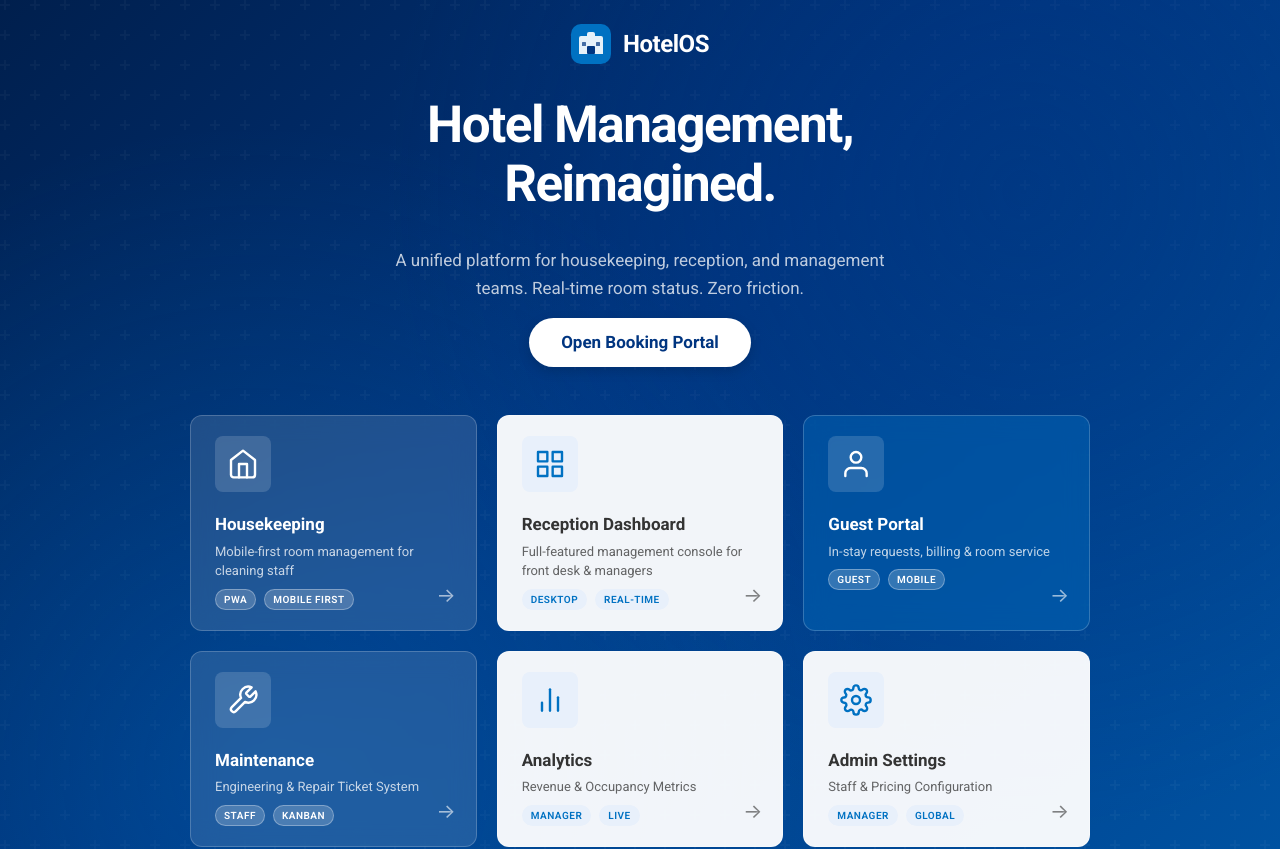
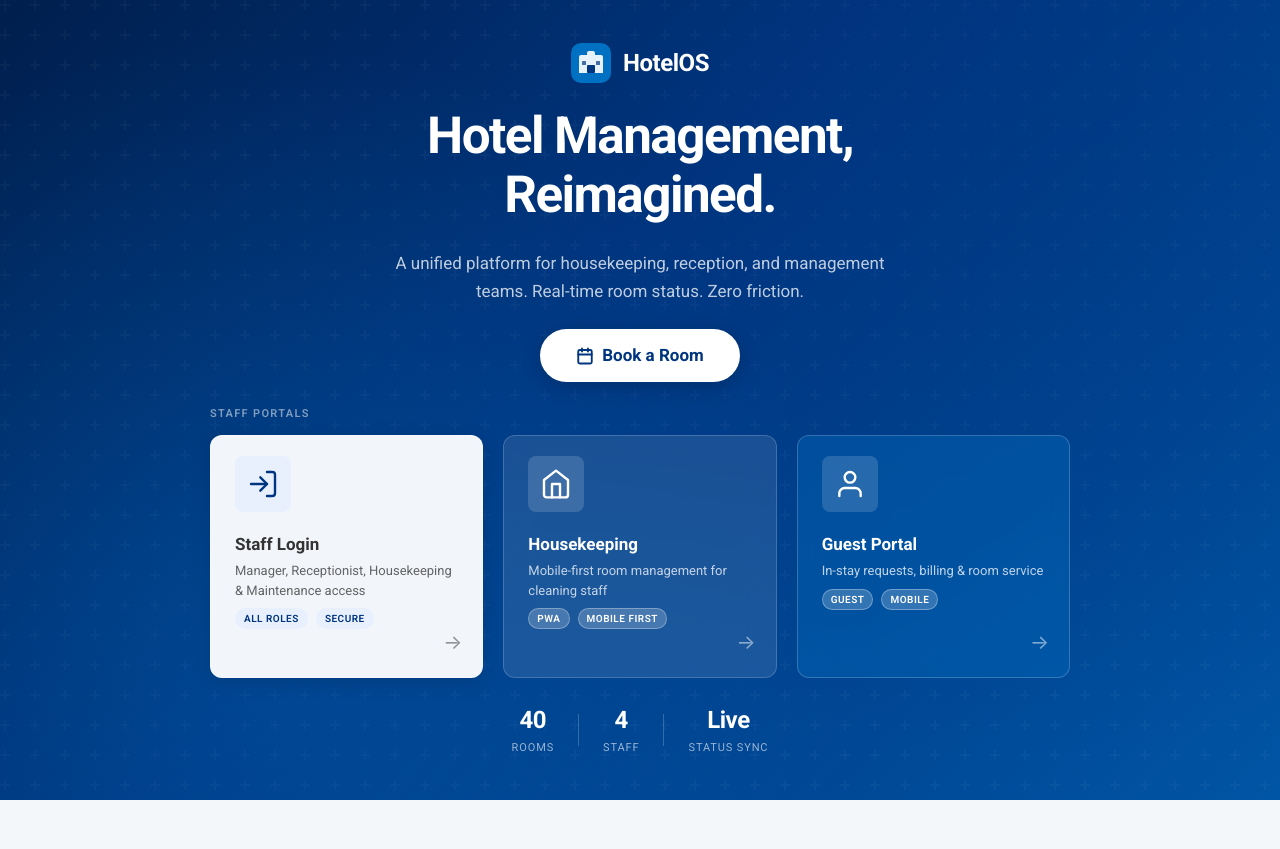
Before and after one commit to lfaz433/hotelos-pwa, a React (Vite) app: page / in a window 1280 px wide. Shown: the top 849 px of the page. After the commit the page ends 800 px from the top, so only its background shows below. Built offline with nearby package versions, Linux system fonts and the light colour scheme.

Commit message:
Expert audit: remove dead cards, fix bugs, improve UX across all dashboards

```diff
--- a/src/pages/DashboardApp.jsx
+++ b/src/pages/DashboardApp.jsx
@@ -1,5 +1,6 @@
 import { useState, useEffect } from 'react'
 import { useNavigate } from 'react-router-dom'
+import { useHotel } from '../context/HotelContext'
 import SkeletonLoader from '../components/shared/SkeletonLoader'
 import DBNavBar from '../components/dashboard/DBNavBar'
 import DBOverviewTab from '../components/dashboard/DBOverviewTab'
--- a/src/pages/LandingPage.css
+++ b/src/pages/LandingPage.css
@@ -28,13 +28,13 @@
 .landing__content {
   position: relative;
   z-index: 1;
-  max-width: 900px;
+  max-width: 860px;
   width: 100%;
   display: flex;
   flex-direction: column;
   align-items: center;
   text-align: center;
-  gap: var(--space-8);
+  gap: var(--space-6);
 }
 
 .landing__logo {
@@ -53,6 +53,7 @@
   color: #fff;
   line-height: 1.15;
   letter-spacing: -0.03em;
+  margin: 0;
 }
 
 .landing__subtitle {
@@ -60,31 +61,46 @@
   color: rgba(255,255,255,0.75);
   max-width: 500px;
   line-height: 1.65;
-  margin-top: -var(--space-4);
+  margin: 0;
 }
 
+/* ─── Primary CTA Button ─── */
 .landing__btn-primary {
   display: inline-flex;
   align-items: center;
   justify-content: center;
-  padding: 12px 32px;
+  gap: 8px;
+  padding: 14px 36px;
   background: #fff;
   color: #003580;
   font-weight: 700;
   font-size: var(--text-md);
   border-radius: var(--radius-full);
   text-decoration: none;
-  margin-top: calc(-1 * var(--space-4));
-  margin-bottom: var(--space-4);
-  transition: transform var(--transition), box-shadow var(--transition);
-  box-shadow: 0 4px 12px rgba(0,0,0,0.15);
+  transition: transform var(--transition), box-shadow var(--transition), background var(--transition);
+  box-shadow: 0 4px 20px rgba(0,0,0,0.2);
 }
 
 .landing__btn-primary:hover {
-  transform: translateY(-2px);
-  box-shadow: 0 8px 24px rgba(0,0,0,0.2);
+  transform: translateY(-3px);
+  box-shadow: 0 12px 32px rgba(0,0,0,0.25);
+  background: #f0f6ff;
 }
 
+/* ─── Section label ─── */
+.landing__section-label {
+  font-size: var(--text-xs);
+  font-weight: 600;
+  letter-spacing: 0.12em;
+  text-transform: uppercase;
+  color: rgba(255,255,255,0.5);
+  width: 100%;
+  text-align: left;
+  padding-bottom: 0;
+  margin-bottom: calc(-1 * var(--space-3));
+}
+
+/* ─── Cards ─── */
 .landing__cards {
   display: flex;
   flex-direction: column;
@@ -99,41 +115,46 @@
   padding: var(--space-5) var(--space-6);
   border-radius: var(--radius-lg);
   text-align: left;
+  text-decoration: none;
   transition: transform var(--transition), box-shadow var(--transition), background var(--transition);
   position: relative;
   overflow: hidden;
   cursor: pointer;
 }
 
+/* Glassmorphism — dim */
 .landing__card--hk {
-  background: rgba(255,255,255,0.12);
-  border: 1px solid rgba(255,255,255,0.2);
+  background: rgba(255,255,255,0.1);
+  border: 1px solid rgba(255,255,255,0.18);
   color: #fff;
   backdrop-filter: blur(12px);
 }
 
-.landing__card--db {
+/* Bright white — primary role */
+.landing__card--primary {
   background: rgba(255,255,255,0.95);
   border: 1px solid rgba(255,255,255,0.3);
   color: var(--text-primary);
+  box-shadow: 0 4px 20px rgba(0,0,0,0.12);
 }
 
+/* Blue tint */
 .landing__card--guest {
-  background: rgba(0, 113, 194, 0.4);
+  background: rgba(0, 113, 194, 0.35);
   border: 1px solid rgba(255,255,255,0.2);
   color: #fff;
   backdrop-filter: blur(12px);
 }
 
 .landing__card:hover {
-  transform: translateY(-2px);
-  box-shadow: 0 12px 36px rgba(0,0,0,0.25);
+  transform: translateY(-3px);
+  box-shadow: 0 16px 40px rgba(0,0,0,0.25);
 }
+.landing__card--hk:hover { background: rgba(255,255,255,0.17); }
+.landing__card--primary:hover { background: #fff; }
+.landing__card--guest:hover { background: rgba(0, 113, 194, 0.55); }
 
-.landing__card--hk:hover { background: rgba(255,255,255,0.18); }
-.landing__card--db:hover { background: #fff; }
-.landing__card--guest:hover { background: rgba(0, 113, 194, 0.6); }
-
+/* ─── Card internals ─── */
 .landing__card-icon {
   width: 56px;
   height: 56px;
@@ -150,9 +171,9 @@
   color: #fff;
 }
 
-.landing__card--db .landing__card-icon {
-  background: var(--brand-light);
-  color: var(--brand-action);
+.landing__card--primary .landing__card-icon {
+  background: #e8f0fe;
+  color: #003580;
 }
 
 .landing__card-body { flex: 1; min-width: 0; }
@@ -160,19 +181,21 @@
 .landing__card-body h2 {
   font-size: var(--text-md);
   font-weight: 700;
-  margin-bottom: var(--space-1);
+  margin: 0 0 var(--space-1) 0;
 }
 
 .landing__card-body p {
   font-size: var(--text-sm);
   opacity: 0.75;
   line-height: 1.5;
+  margin: 0;
 }
 
 .landing__card-meta {
   display: flex;
   gap: var(--space-2);
   margin-top: var(--space-2);
+  flex-wrap: wrap;
 }
 
 .badge {
@@ -186,23 +209,25 @@
   border: 1px solid rgba(255,255,255,0.3);
 }
 
-.landing__card--db .badge {
-  background: var(--brand-light);
-  color: var(--brand-action);
+.landing__card--primary .badge {
+  background: #e8f0fe;
+  color: #003580;
   border-color: transparent;
 }
 
 .landing__card-arrow {
   font-size: 20px;
-  opacity: 0.6;
+  opacity: 0.5;
   transition: transform var(--transition), opacity var(--transition);
+  flex-shrink: 0;
 }
 
 .landing__card:hover .landing__card-arrow {
-  transform: translateX(4px);
+  transform: translateX(5px);
   opacity: 1;
 }
 
+/* ─── Stats bar ─── */
 .landing__stats {
   display: flex;
   align-items: center;
@@ -236,7 +261,8 @@
   background: rgba(255,255,255,0.2);
 }
 
-@media (min-width: 768px) {
+/* ─── Desktop: 3-column grid ─── */
+@media (min-width: 680px) {
   .landing__cards {
     display: grid;
     grid-template-columns: repeat(3, 1fr);
@@ -246,10 +272,14 @@
     flex-direction: column;
     align-items: flex-start;
     height: 100%;
+    padding-bottom: calc(var(--space-5) + 28px);
   }
   .landing__card-arrow {
     position: absolute;
     bottom: var(--space-5);
     right: var(--space-5);
   }
+  .landing__section-label {
+    text-align: left;
+  }
 }
--- a/src/pages/LandingPage.jsx
+++ b/src/pages/LandingPage.jsx
@@ -23,11 +23,37 @@ export default function LandingPage() {
           Real-time room status. Zero friction.
         </p>
 
-        <Link to="/booking" className="landing__btn-primary">
-          Open Booking Portal
+        {/* Primary CTA */}
+        <Link to="/booking" className="landing__btn-primary" id="btn-open-booking">
+          <svg width="18" height="18" viewBox="0 0 24 24" fill="none" stroke="currentColor" strokeWidth="2.5" strokeLinecap="round" strokeLinejoin="round">
+            <rect x="3" y="4" width="18" height="18" rx="2" ry="2"/><line x1="16" y1="2" x2="16" y2="6"/><line x1="8" y1="2" x2="8" y2="6"/><line x1="3" y1="10" x2="21" y2="10"/>
+          </svg>
+          Book a Room
         </Link>
 
+        {/* Card grid — role-based portals */}
+        <div className="landing__section-label">Staff Portals</div>
         <div className="landing__cards">
+
+          {/* Staff Login — single entry point for all staff */}
+          <Link to="/login" className="landing__card landing__card--primary" id="btn-staff-login">
+            <div className="landing__card-icon">
+              <svg width="32" height="32" viewBox="0 0 24 24" fill="none" stroke="currentColor" strokeWidth="1.8" strokeLinecap="round" strokeLinejoin="round">
+                <path d="M15 3h4a2 2 0 012 2v14a2 2 0 01-2 2h-4"/><polyline points="10 17 15 12 10 7"/><line x1="15" y1="12" x2="3" y2="12"/>
+              </svg>
+            </div>
+            <div className="landing__card-body">
+              <h2>Staff Login</h2>
+              <p>Manager, Receptionist, Housekeeping & Maintenance access</p>
+              <div className="landing__card-meta">
+                <span className="badge">All Roles</span>
+                <span className="badge">Secure</span>
+              </div>
+            </div>
+            <div className="landing__card-arrow">→</div>
+          </Link>
+
+          {/* Housekeeping */}
           <Link to="/housekeeping" className="landing__card landing__card--hk" id="btn-housekeeping">
             <div className="landing__card-icon">
               <svg width="32" height="32" viewBox="0 0 24 24" fill="none" stroke="currentColor" strokeWidth="1.8" strokeLinecap="round" strokeLinejoin="round">
@@ -46,26 +72,7 @@ export default function LandingPage() {
             <div className="landing__card-arrow">→</div>
           </Link>
 
-          <Link to="/dashboard" className="landing__card landing__card--db" id="btn-dashboard">
-            <div className="landing__card-icon">
-              <svg width="32" height="32" viewBox="0 0 24 24" fill="none" stroke="currentColor" strokeWidth="1.8" strokeLinecap="round" strokeLinejoin="round">
-                <rect x="3" y="3" width="7" height="7"/>
-                <rect x="14" y="3" width="7" height="7"/>
-                <rect x="14" y="14" width="7" height="7"/>
-                <rect x="3" y="14" width="7" height="7"/>
-              </svg>
-            </div>
-            <div className="landing__card-body">
-              <h2>Reception Dashboard</h2>
-              <p>Full-featured management console for front desk & managers</p>
-              <div className="landing__card-meta">
-                <span className="badge">Desktop</span>
-                <span className="badge">Real-time</span>
-              </div>
-            </div>
-            <div className="landing__card-arrow">→</div>
-          </Link>
-
+          {/* Guest Portal */}
           <Link to="/guest" className="landing__card landing__card--guest" id="btn-guest">
             <div className="landing__card-icon">
               <svg width="32" height="32" viewBox="0 0 24 24" fill="none" stroke="currentColor" strokeWidth="1.8" strokeLinecap="round" strokeLinejoin="round">
@@ -84,59 +91,6 @@ export default function LandingPage() {
             <div className="landing__card-arrow">→</div>
           </Link>
 
-          <Link to="/maintenance" className="landing__card landing__card--hk" id="btn-maintenance">
-            <div className="landing__card-icon">
-              <svg width="32" height="32" viewBox="0 0 24 24" fill="none" stroke="currentColor" strokeWidth="1.8" strokeLinecap="round" strokeLinejoin="round">
-                <path d="M14.7 6.3a1 1 0 0 0 0 1.4l1.6 1.6a1 1 0 0 0 1.4 0l3.77-3.77a6 6 0 0 1-7.94 7.94l-6.91 6.91a2.12 2.12 0 0 1-3-3l6.91-6.91a6 6 0 0 1 7.94-7.94l-3.76 3.76z"></path>
-              </svg>
-            </div>
-            <div className="landing__card-body">
-              <h2>Maintenance</h2>
-              <p>Engineering & Repair Ticket System</p>
-              <div className="landing__card-meta">
-                <span className="badge">Staff</span>
-                <span className="badge">Kanban</span>
-              </div>
-            </div>
-            <div className="landing__card-arrow">→</div>
-          </Link>
-
-          <Link to="/analytics" className="landing__card landing__card--db" id="btn-analytics">
-            <div className="landing__card-icon">
-              <svg width="32" height="32" viewBox="0 0 24 24" fill="none" stroke="currentColor" strokeWidth="1.8" strokeLinecap="round" strokeLinejoin="round">
-                <line x1="18" y1="20" x2="18" y2="10"></line>
-                <line x1="12" y1="20" x2="12" y2="4"></line>
-                <line x1="6" y1="20" x2="6" y2="14"></line>
-              </svg>
-            </div>
-            <div className="landing__card-body">
-              <h2>Analytics</h2>
-              <p>Revenue & Occupancy Metrics</p>
-              <div className="landing__card-meta">
-                <span className="badge">Manager</span>
-                <span className="badge">Live</span>
-              </div>
-            </div>
-            <div className="landing__card-arrow">→</div>
-          </Link>
-
-          <Link to="/admin" className="landing__card landing__card--db" id="btn-admin">
-            <div className="landing__card-icon">
-              <svg width="32" height="32" viewBox="0 0 24 24" fill="none" stroke="currentColor" strokeWidth="1.8" strokeLinecap="round" strokeLinejoin="round">
-                <circle cx="12" cy="12" r="3"></circle>
-                <path d="M19.4 15a1.65 1.65 0 0 0 .33 1.82l.06.06a2 2 0 0 1 0 2.83 2 2 0 0 1-2.83 0l-.06-.06a1.65 1.65 0 0 0-1.82-.33 1.65 1.65 0 0 0-1 1.51V21a2 2 0 0 1-2 2 2 2 0 0 1-2-2v-.09A1.65 1.65 0 0 0 9 19.4a1.65 1.65 0 0 0-1.82.33l-.06.06a2 2 0 0 1-2.83 0 2 2 0 0 1 0-2.83l.06-.06a1.65 1.65 0 0 0 .33-1.82 1.65 1.65 0 0 0-1.51-1H3a2 2 0 0 1-2-2 2 2 0 0 1 2-2h.09A1.65 1.65 0 0 0 4.6 9a1.65 1.65 0 0 0-.33-1.82l-.06-.06a2 2 0 0 1 0-2.83 2 2 0 0 1 2.83 0l.06.06a1.65 1.65 0 0 0 1.82.33H9a1.65 1.65 0 0 0 1-1.51V3a2 2 0 0 1 2-2 2 2 0 0 1 2 2v.09a1.65 1.65 0 0 0 1 1.51 1.65 1.65 0 0 0 1.82-.33l.06-.06a2 2 0 0 1 2.83 0 2 2 0 0 1 0 2.83l-.06.06a1.65 1.65 0 0 0-.33 1.82V9a1.65 1.65 0 0 0 1.51 1H21a2 2 0 0 1 2 2 2 2 0 0 1-2 2h-.09a1.65 1.65 0 0 0-1.51 1z"></path>
-              </svg>
-            </div>
-            <div className="landing__card-body">
-              <h2>Admin Settings</h2>
-              <p>Staff & Pricing Configuration</p>
-              <div className="landing__card-meta">
-                <span className="badge">Manager</span>
-                <span className="badge">Global</span>
-              </div>
-            </div>
-            <div className="landing__card-arrow">→</div>
-          </Link>
         </div>
 
         <div className="landing__stats">
--- a/src/pages/LoginPortal.jsx
+++ b/src/pages/LoginPortal.jsx
@@ -43,8 +43,11 @@ export default function LoginPortal() {
       } else if (lowerUser === 'supervisor') {
         mockStaff = { id: 4, name: 'Ana P.', role: 'supervisor' }
         targetRoute = '/supervisor'
+      } else if (lowerUser === 'maintenance') {
+        mockStaff = { id: 5, name: 'Marco T.', role: 'maintenance' }
+        targetRoute = '/maintenance'
       } else if (lowerUser === 'inventory') {
-        mockStaff = { id: 5, name: 'David M.', role: 'inventory' }
+        mockStaff = { id: 6, name: 'David M.', role: 'inventory' }
         targetRoute = '/inventory'
       }
 
@@ -111,7 +114,34 @@ export default function LoginPortal() {
             </form>
 
             <div className="login-form-footer">
-              <p>Tip: Type <strong>manager</strong>, <strong>reception</strong>, <strong>supervisor</strong>, <strong>inventory</strong>, or <strong>housekeeper</strong> to test different roles.</p>
+              <p style={{marginBottom: '12px', color: '#888', fontSize: '13px'}}>Quick login — select your role:</p>
+              <div style={{display: 'flex', flexWrap: 'wrap', gap: '8px', justifyContent: 'center'}}>
+                {[
+                  { label: '🏨 Manager', value: 'manager' },
+                  { label: '🛎 Reception', value: 'reception' },
+                  { label: '🧹 Housekeeper', value: 'housekeeper' },
+                  { label: '🛠 Maintenance', value: 'maintenance' },
+                ].map(role => (
+                  <button
+                    key={role.value}
+                    type="button"
+                    onClick={() => setUsername(role.value)}
+                    style={{
+                      padding: '6px 14px',
+                      borderRadius: '20px',
+                      border: '1px solid #dde3ee',
+                      background: username === role.value ? '#003580' : '#f4f7fb',
+                      color: username === role.value ? '#fff' : '#555',
+                      fontSize: '13px',
+                      fontWeight: '600',
+                      cursor: 'pointer',
+                      transition: 'all 0.15s',
+                    }}
+                  >
+                    {role.label}
+                  </button>
+                ))}
+              </div>
             </div>
           </div>
         </div>
--- a/src/pages/MaintenanceDashboard.jsx
+++ b/src/pages/MaintenanceDashboard.jsx
@@ -4,7 +4,7 @@ import { useHotel, timeAgo } from '../context/HotelContext'
 import './MaintenanceDashboard.css'
 
 export default function MaintenanceDashboard() {
-  const { maintenanceTickets, updateTicketStatus, addToast } = useHotel()
+  const { maintenanceTickets, updateTicketStatus, addToast, logout } = useHotel()
   const navigate = useNavigate()
   const [filter, setFilter] = useState('all')
 
@@ -65,7 +65,10 @@ export default function MaintenanceDashboard() {
           <div className="mdash-brand">
             <h1>🛠️ Maintenance & Engineering</h1>
           </div>
-          <button className="mdash-nav-back" onClick={() => navigate('/dashboard')}>← Back to Home</button>
+          <div style={{display:'flex',gap:'12px',alignItems:'center'}}>
+            <button className="mdash-nav-back" onClick={() => navigate('/dashboard')}>← Back to Home</button>
+            <button onClick={logout} style={{padding:'6px 14px',background:'#fee2e2',color:'#dc2626',border:'none',borderRadius:'8px',fontWeight:'600',cursor:'pointer'}}>Log Out</button>
+          </div>
         </div>
       </header>
 
```
Also changed, not shown: src/pages/ReceptionDashboard.jsx (+43 -14 lines).
